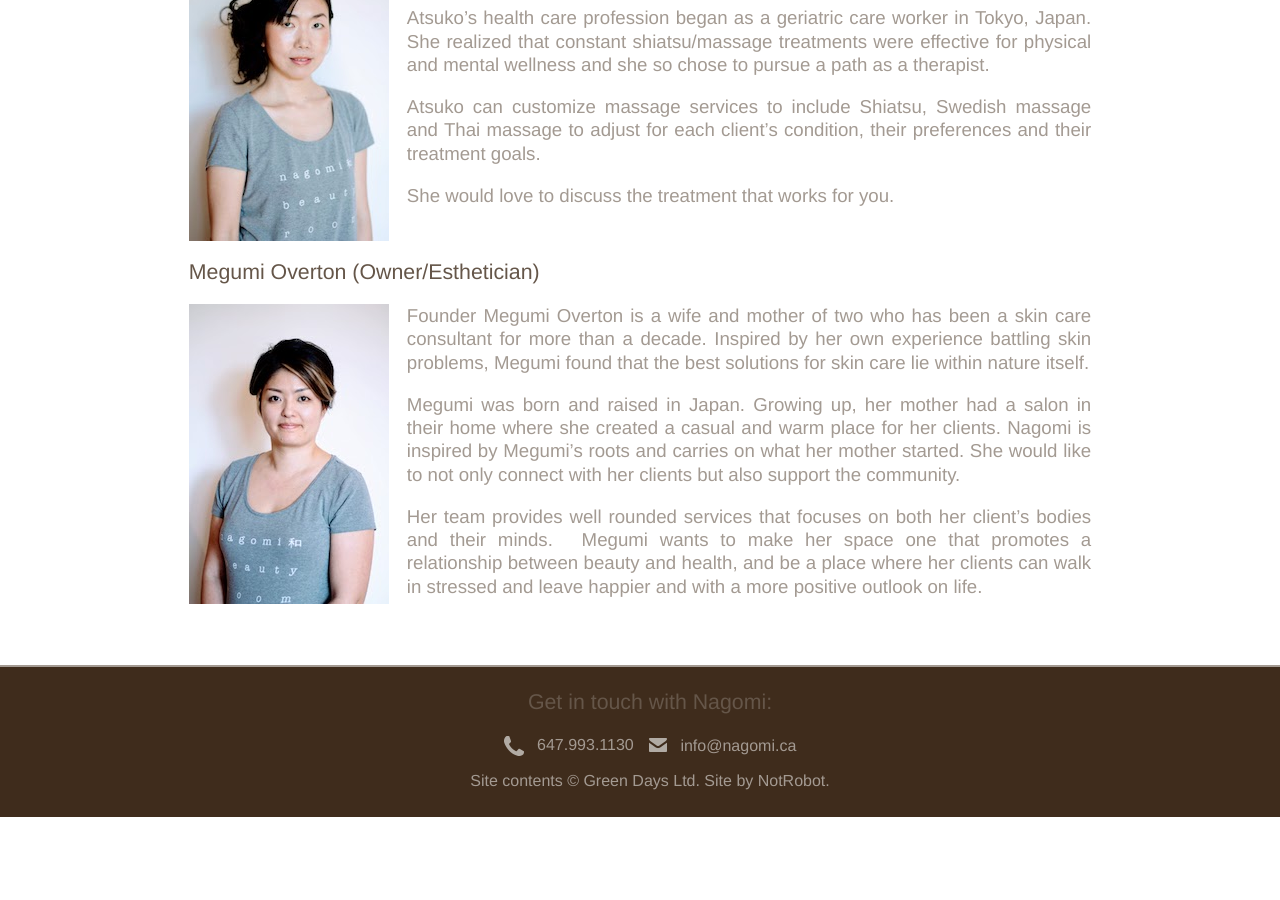
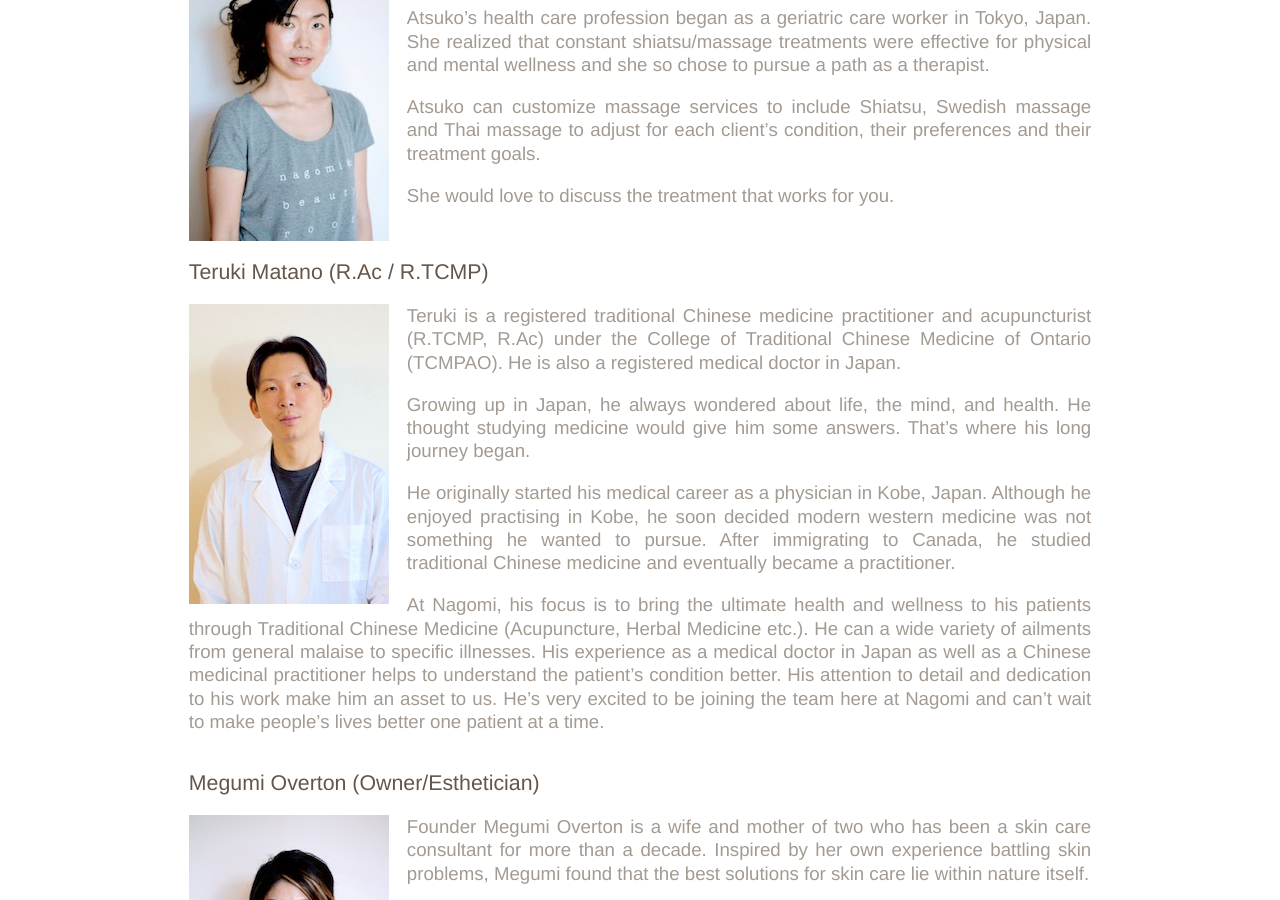
Before and after one commit to jamesaoverton/nagomi, a Jekyll site: the page built from team.md, in a window 1280 px wide and 900 px high, scrolled down 1074 px. Built offline with Jekyll 4.4.1, drawn with Linux system fonts in a browser that asks for light colours; before the commit the page ends 1891 px from its top, so only the background shows below that.

Commit message:
Add Teruki

```diff
--- a/team.md
+++ b/team.md
@@ -32,6 +32,21 @@ She would love to discuss the treatment that works for you.
 
 <div class="clear"></div>
 
+## Teruki Matano (R.Ac / R.TCMP)
+
+<img src="photos/teruki.jpg" alt="Teruki Matano" style="float: left; padding-right: 2%"/>
+
+Teruki is a registered traditional Chinese medicine practitioner and acupuncturist (R.TCMP, R.Ac) under the College of Traditional Chinese Medicine of Ontario (TCMPAO). He is also a registered medical doctor in Japan.
+
+Growing up in Japan, he always wondered about life, the mind, and health. He thought studying medicine would give him some answers. That's where his long journey began.
+
+He originally started his medical career as a physician in Kobe, Japan. Although he enjoyed practising in Kobe, he soon decided modern western medicine was not something he wanted to pursue.
+After immigrating to Canada, he studied traditional Chinese medicine and eventually became a practitioner.
+
+At Nagomi, his focus is to bring the ultimate health and wellness to his patients through Traditional Chinese Medicine (Acupuncture, Herbal Medicine etc.). He can a wide variety of ailments from general malaise to specific illnesses. His experience as a medical doctor in Japan as well as a Chinese medicinal practitioner helps to understand the patient's condition better. His attention to detail and dedication to his work make him an asset to us. He’s very excited to be joining the team here at Nagomi and can't wait to make people's lives better one patient at a time.
+
+<div class="clear"></div>
+
 ## Megumi Overton (Owner/Esthetician)
 
 <img src="photos/megumi.jpg" alt="Megumi Overton" style="float: left; padding-right: 2%"/>
```
Also changed, not shown: photos/teruki.jpg (added).
